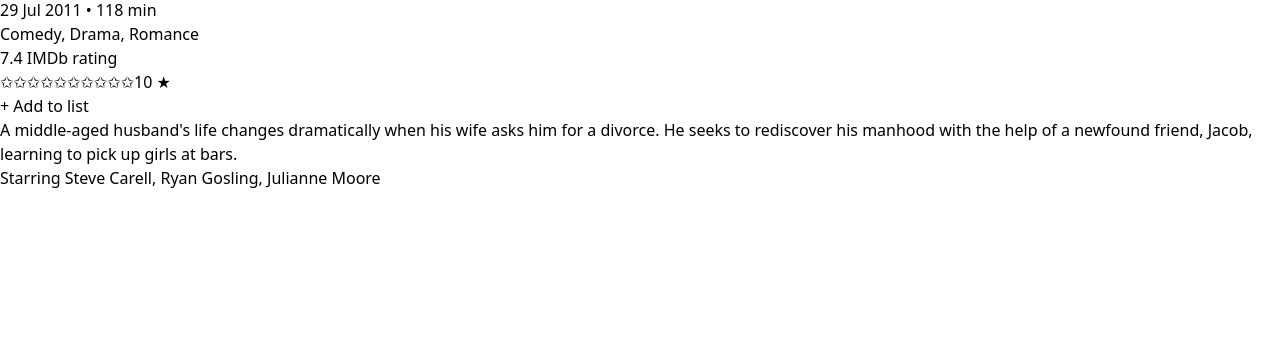
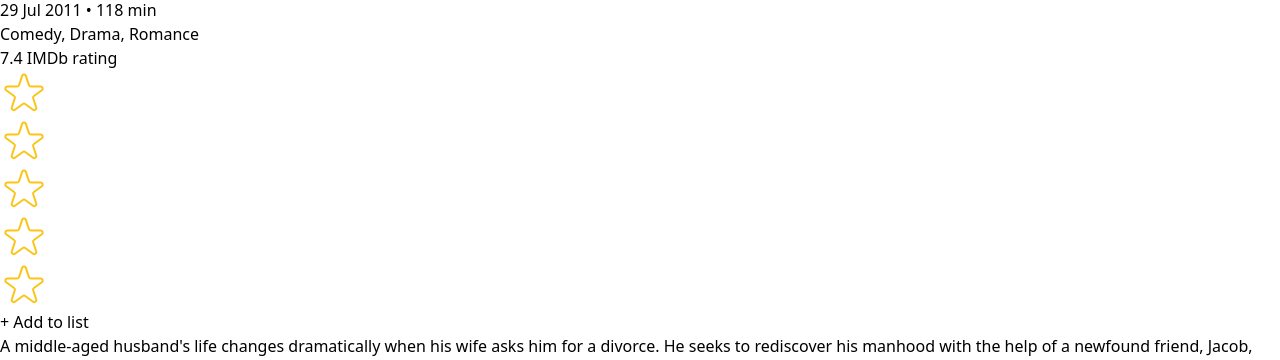
Before and after one commit to Lam-Big-Water/CodeBoard, a React (Vite) app in the folder JN-usePopcorn/: page / in a window 1280 px wide. Shown: the part 2170-2530 px from the top of the page. Before the commit the page ends 2360 px from the top, so only its background shows below. Built offline with nearby package versions, Linux system fonts and the light colour scheme.

Commit message:
the star component is done

```diff
--- a/JN-usePopcorn/src/components/Star.tsx
+++ b/JN-usePopcorn/src/components/Star.tsx
@@ -1,22 +1,120 @@
-type StarProps = {
-    star: number;
-    starSum: number;
-    handleStar: () => void;
-    size: string;
-    color: string;
+import { useState } from "react";
+
+type StarRatingProps = {
+    maxRating: number;
+    defaultRating: number;
+    color?: string;
+    size: number;
+    messages?: [];
+    className?: string;
+    onSetRating: (rating: number) => void;
 }
 
-const Star = ({star, starSum = 10, handleStar, size="32", color="yellow"}: StarProps) => {
-    const stars = Array.from({length: 10});
+const StarRating = ({
+  maxRating = 5,
+  color = "#fcc419",
+  size = 48,
+  className = "",
+  messages = [],
+  defaultRating = 0,
+  onSetRating,
+}: StarRatingProps) => {
+    const [rating, setRating] = useState(defaultRating);
+    const [tempRating, setTempRating] = useState(0);
+
+    const handleRating = (rating: number) => {
+      setRating(rating);
+      onSetRating(rating);
+    }
+
+    const textStyle = {
+      lineHeight: "1",
+      margin: "0",
+      color,
+      fontSize: `${size / 1.5}px`
+    }
+
   return (
     <div className="flex flex-col">
         <div className="flex flex-row gap-4 justify-around bg-red-300">
-            {stars.map((s) => <span>✩</span>)}
-            <span>10 ★</span>
+            {
+              Array.from({length: maxRating}, (_, i) => (
+                <Star
+                  key={i}
+                  full={tempRating ? tempRating >= i + 1 : rating >= i + 1}
+                  onRate={() => handleRating(i + 1)}
+                  onHoverIn={() => setTempRating(i + 1)}
+                  onHoverOut={() => setTempRating(0)}
+                  color={color}
+                  size={size}
+                />
+              ))
+            }
         </div>
+        <p style={textStyle}>
+          {messages.length === maxRating
+            ? messages[tempRating ? tempRating - 1 : rating - 1]
+            : tempRating || rating || ""
+          }
+        </p>
         <button className="p-4 outline-none rounded-sm bg-blue-900">+ Add to list</button>
     </div>
   )
 }
 
-export default Star
+type StarProps = {
+  full: boolean;
+  color: string;
+  size: number;
+  onRate: () => void;
+  onHoverIn: () => void;
+  onHoverOut: () => void;
+}
+
+const Star = ({full, color, size, onRate, onHoverIn, onHoverOut}: StarProps) => {
+  console.log(full)
+  const starStyle = {
+    width: `${size}px`,
+    height: `${size}px`,
+    display: "block",
+    cursor: "pointer",
+  }
+
+  return (
+    <span
+      role="button"
+      style={starStyle}
+      onClick={onRate}
+      onMouseEnter={onHoverIn}
+      onMouseLeave={onHoverOut}
+    >
+      {full ? (
+        <svg
+          xmlns="http://www.w3.org/2000/svg"
+          viewBox="0 0 20 20"
+          fill={color}
+          stroke={color}
+        >
+          <path d="M9.049 2.927c.3-.921 1.603-.921 1.902 0l1.07 3.292a1 1 0 00.95.69h3.462c.969 0 1.371 1.24.588 1.81l-2.8 2.034a1 1 0 00-.364 1.118l1.07 3.292c.3.921-.755 1.688-1.54 1.118l-2.8-2.034a1 1 0 00-1.175 0l-2.8 2.034c-.784.57-1.838-.197-1.539-1.118l1.07-3.292a1 1 0 00-.364-1.118L2.98 8.72c-.783-.57-.38-1.81.588-1.81h3.461a1 1 0 00.951-.69l1.07-3.292z" />
+        </svg>
+      ) : (
+        <svg
+          xmlns="http://www.w3.org/2000/svg"
+          fill="none"
+          viewBox="0 0 24 24"
+          stroke={color}
+        >
+          <path
+            strokeLinecap="round"
+            strokeLinejoin="round"
+            strokeWidth="{2}"
+            d="M11.049 2.927c.3-.921 1.603-.921 1.902 0l1.519 4.674a1 1 0 00.95.69h4.915c.969 0 1.371 1.24.588 1.81l-3.976 2.888a1 1 0 00-.363 1.118l1.518 4.674c.3.922-.755 1.688-1.538 1.118l-3.976-2.888a1 1 0 00-1.176 0l-3.976 2.888c-.783.57-1.838-.197-1.538-1.118l1.518-4.674a1 1 0 00-.363-1.118l-3.976-2.888c-.784-.57-.38-1.81.588-1.81h4.914a1 1 0 00.951-.69l1.519-4.674z"
+          />
+        </svg>
+      )}
+
+    </span>
+  )
+}
+
+export default StarRating
```
